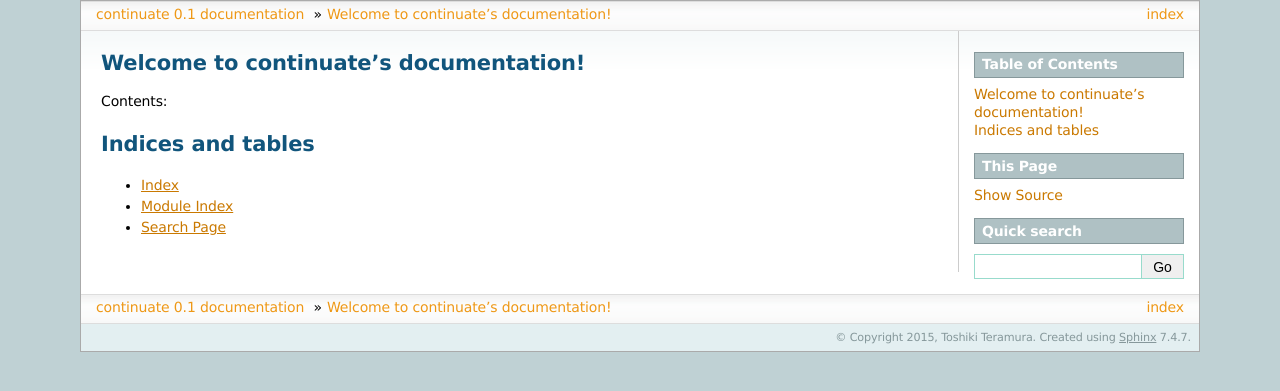
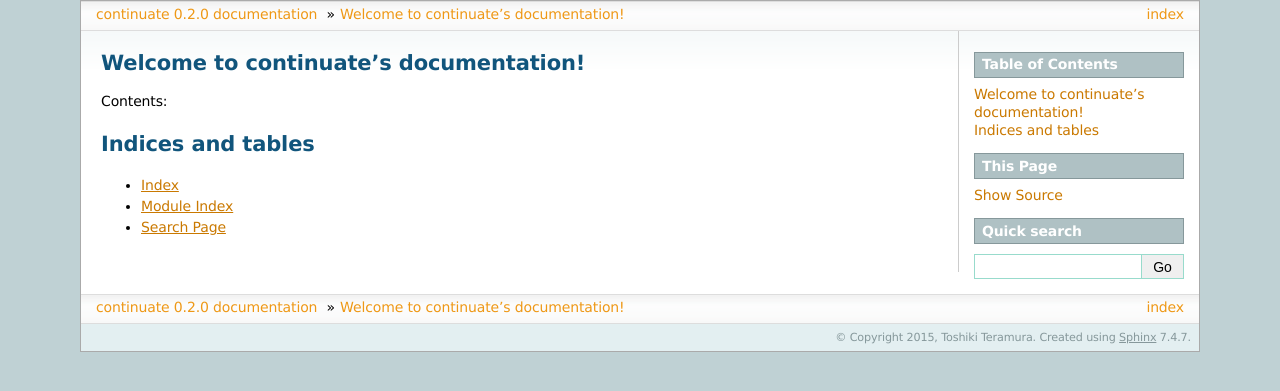
Before and after one commit to chungh6y/continuate, a Sphinx documentation site: the page built from doc/source/index.rst, in a window 1280 px wide. Shown: the top 391 px of the page. Built offline with Sphinx 7.4.7, drawn with Linux system fonts in a browser that asks for light colours.

Commit message:
Update document

```diff
--- a/doc/source/conf.py
+++ b/doc/source/conf.py
@@ -65,9 +65,9 @@ author = u'Toshiki Teramura'
 # built documents.
 #
 # The short X.Y version.
-version = '0.1'
+version = '0.2.0'
 # The full version, including alpha/beta/rc tags.
-release = '0.1'
+release = version
 
 # The language for content autogenerated by Sphinx. Refer to documentation
 # for a list of supported languages.
```
Also changed, not shown: doc/source/logger.rst (added, +7 -0 lines), doc/source/qr.rst (added, +7 -0 lines).
